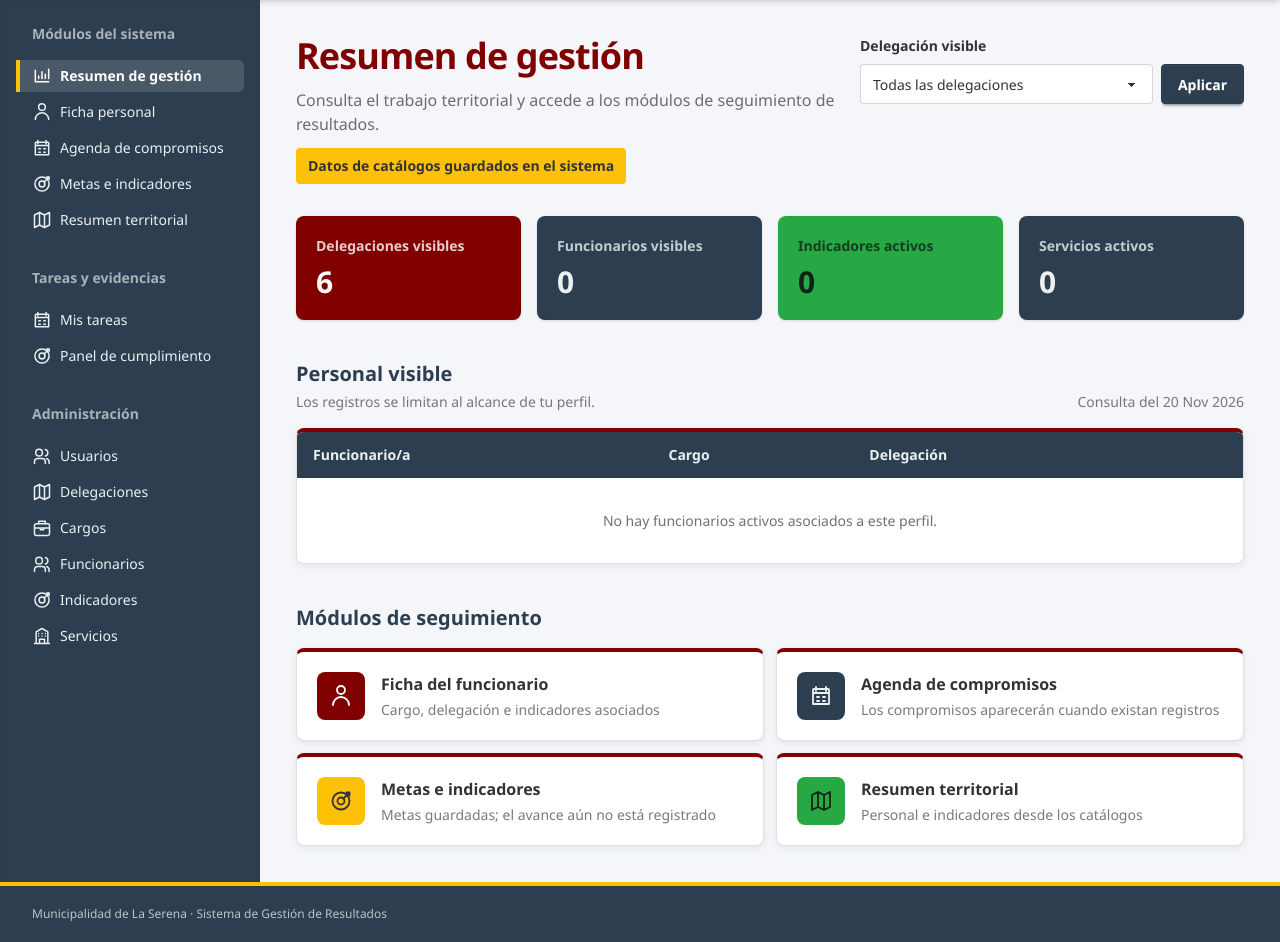
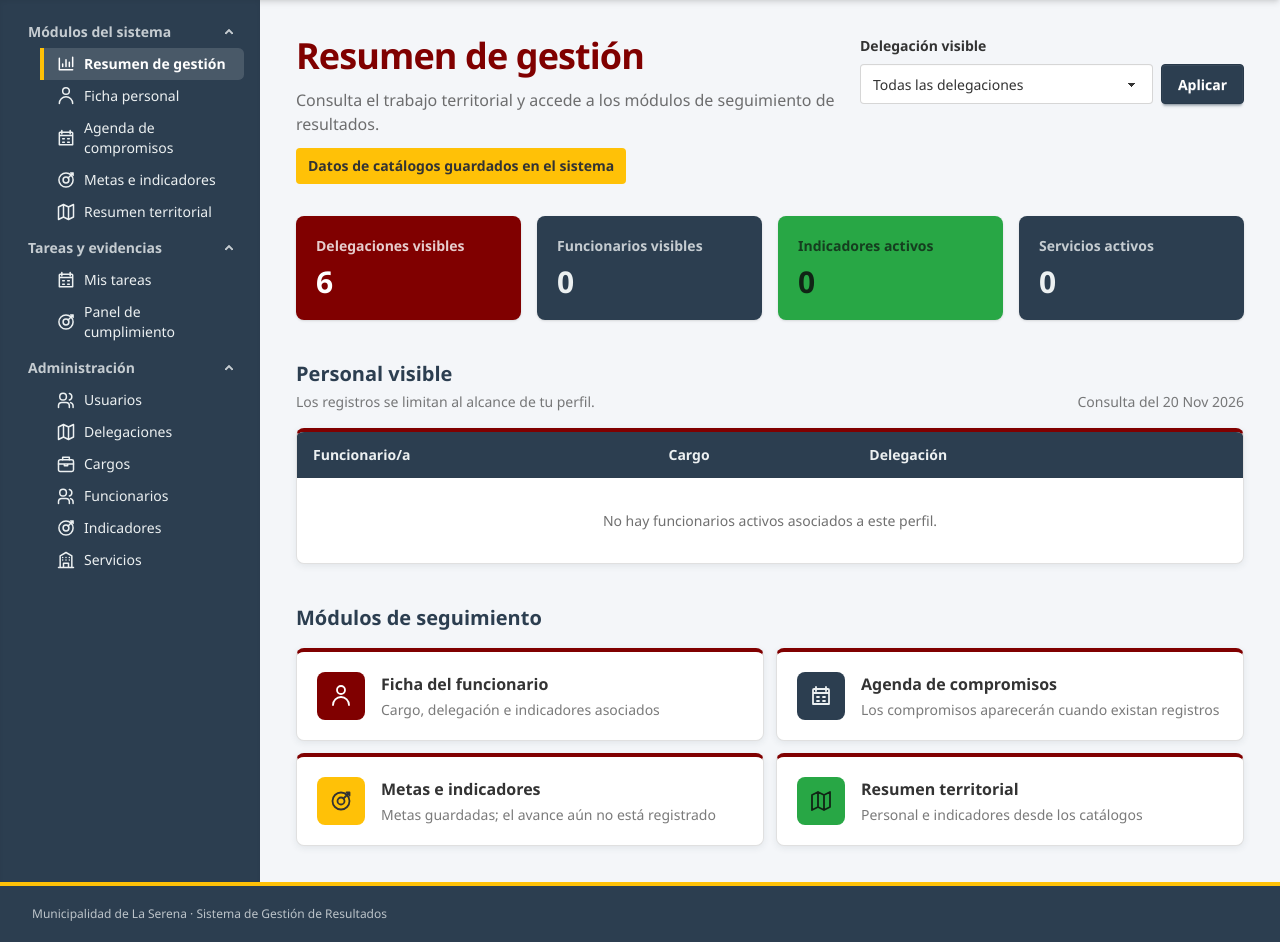
Before and after one commit to tatan-0/proyecto1muni, a Django app: page / in a window 1280 px wide. Shown: the part 68-1010 px from the top of the page. Run offline with Django 5.2, Linux system fonts and the light colour scheme; the visitor is signed in with stand-in values (Sample User, id 1); data comes from the database, SQL or seed files in the repository; data that the repository does not hold is empty; style sheets or scripts are compiled from the project's sources.

Commit message:
Menu plegable

```diff
--- a/gestion/templates/gestion/base.html
+++ b/gestion/templates/gestion/base.html
@@ -48,26 +48,42 @@
             <nav class="municipal-nav bg-secondary text-secondary-content shadow-inner" aria-label="Navegación principal">
                 <ul class="menu menu-horizontal w-full flex-nowrap gap-1 overflow-x-auto p-2 text-sm lg:menu-vertical lg:sticky lg:top-0 lg:min-h-[calc(100vh-5rem)] lg:flex-nowrap lg:overflow-visible lg:p-4">
                     {% if 'admin' in sgr_roles or 'delegado' in sgr_roles %}
-                    <li class="menu-title hidden px-4 pb-3 text-secondary-content/65 lg:block">Módulos del sistema</li>
+                    <li class="sgr-grupo">
+                        <details open data-grupo="modulos">
+                            <summary class="font-semibold text-secondary-content/80">Módulos del sistema</summary>
+                            <ul>
                             <li><a href="{% url 'gestion:dashboard' %}"><svg class="size-5" aria-hidden="true"><use href="#icon-overview"/></svg>Resumen de gestión</a></li>
                             <li><a href="{% url 'gestion:ficha' %}"><svg class="size-5" aria-hidden="true"><use href="#icon-person"/></svg>Ficha personal</a></li>
                             <li><a href="{% url 'gestion:tubo' %}"><svg class="size-5" aria-hidden="true"><use href="#icon-calendar"/></svg>Agenda de compromisos</a></li>
                             <li><a href="{% url 'gestion:semaforo' %}"><svg class="size-5" aria-hidden="true"><use href="#icon-target"/></svg>Metas e indicadores</a></li>
                             <li><a href="{% url 'gestion:resumen' %}"><svg class="size-5" aria-hidden="true"><use href="#icon-map"/></svg>Resumen territorial</a></li>
+                            </ul>
+                        </details>
+                    </li>
                     {% endif %}
-                    <li class="menu-title hidden mt-5 px-4 pb-3 text-secondary-content/65 lg:block">Tareas y evidencias</li>
+                    <li class="sgr-grupo">
+                        <details open data-grupo="tareas">
+                            <summary class="font-semibold text-secondary-content/80">Tareas y evidencias</summary>
+                            <ul>
                             <li><a href="{% url 'gestion:mis_tareas' %}"><svg class="size-5" aria-hidden="true"><use href="#icon-calendar"/></svg>Mis tareas</a></li>
-                    {% if 'coordinador' in sgr_roles or 'admin' in sgr_roles %}
-                        <li><a href="{% url 'gestion:panel_cumplimiento' %}"><svg class="size-5" aria-hidden="true"><use href="#icon-target"/></svg>Panel de cumplimiento</a></li>
-                    {% endif %}
+                            {% if 'coordinador' in sgr_roles or 'admin' in sgr_roles %}<li><a href="{% url 'gestion:panel_cumplimiento' %}"><svg class="size-5" aria-hidden="true"><use href="#icon-target"/></svg>Panel de cumplimiento</a></li>{% endif %}
+                            </ul>
+                        </details>
+                    </li>
                     {% if sgr_es_admin %}
-                        <li class="menu-title hidden mt-5 px-4 pb-3 text-secondary-content/65 lg:block">Administración</li>
+                    <li class="sgr-grupo">
+                        <details open data-grupo="admin">
+                            <summary class="font-semibold text-secondary-content/80">Administración</summary>
+                            <ul>
                             <li><a href="{% url 'gestion:usuarios_lista' %}"><svg class="size-5" aria-hidden="true"><use href="#icon-group"/></svg>Usuarios</a></li>
                             <li><a href="{% url 'maestros:delegaciones-lista' %}"><svg class="size-5" aria-hidden="true"><use href="#icon-map"/></svg>Delegaciones</a></li>
                             <li><a href="{% url 'maestros:cargos-lista' %}"><svg class="size-5" aria-hidden="true"><use href="#icon-briefcase"/></svg>Cargos</a></li>
                             <li><a href="{% url 'maestros:funcionarios-lista' %}"><svg class="size-5" aria-hidden="true"><use href="#icon-group"/></svg>Funcionarios</a></li>
                             <li><a href="{% url 'maestros:indicadores-lista' %}"><svg class="size-5" aria-hidden="true"><use href="#icon-target"/></svg>Indicadores</a></li>
                             <li><a href="{% url 'maestros:servicios-lista' %}"><svg class="size-5" aria-hidden="true"><use href="#icon-building"/></svg>Servicios</a></li>
+                            </ul>
+                        </details>
+                    </li>
                     {% endif %}
                 </ul>
             </nav>
@@ -93,5 +109,16 @@
         </div>
     </footer>
     <script src="{% static 'gestion/js/main.js' %}" defer></script>
+<script>
+(function () {
+    document.querySelectorAll("details[data-grupo]").forEach(function (d) {
+        var k = "sgr-menu-" + d.dataset.grupo;
+        try { if (localStorage.getItem(k) === "cerrado") d.removeAttribute("open"); } catch (e) {}
+        d.addEventListener("toggle", function () {
+            try { localStorage.setItem(k, d.open ? "abierto" : "cerrado"); } catch (e) {}
+        });
+    });
+})();
+</script>
 </body>
 </html>
```
Lines whose indentation alone changed are shown as unchanged.
